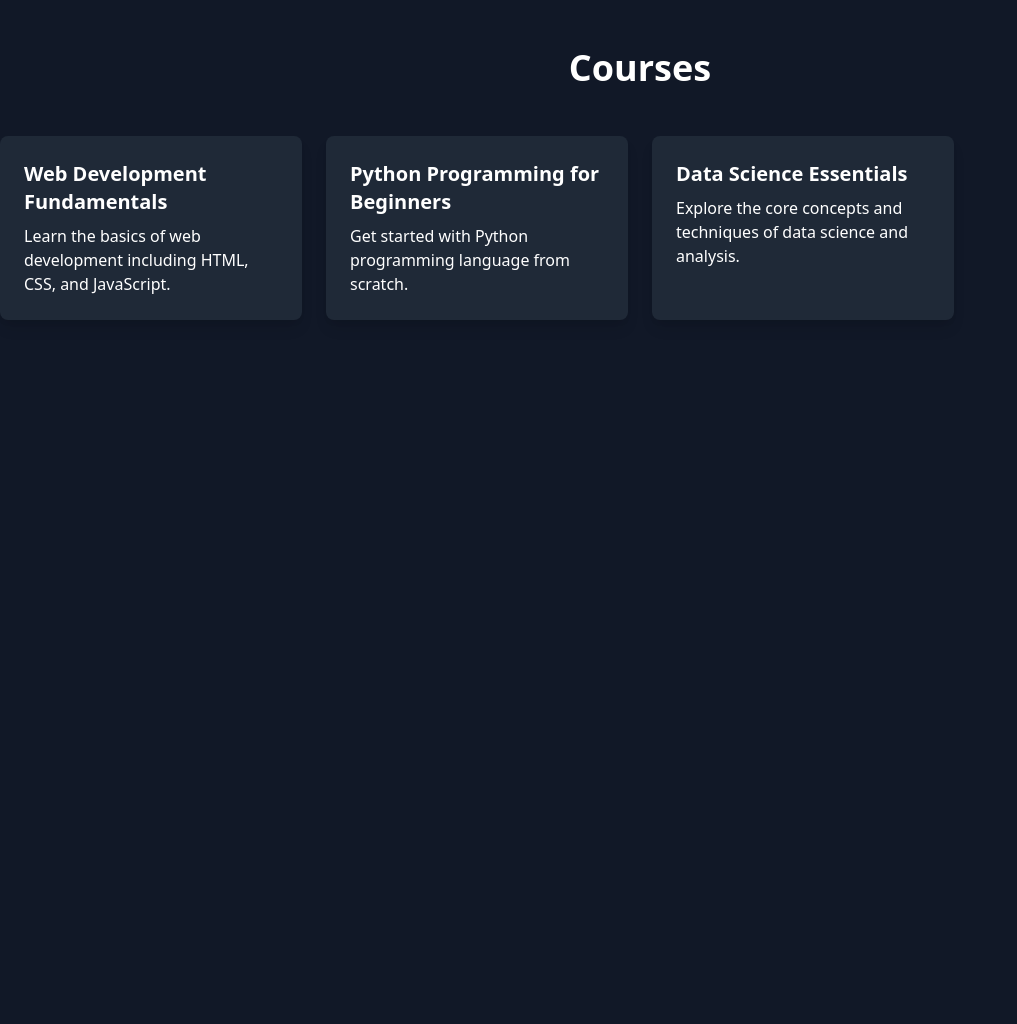
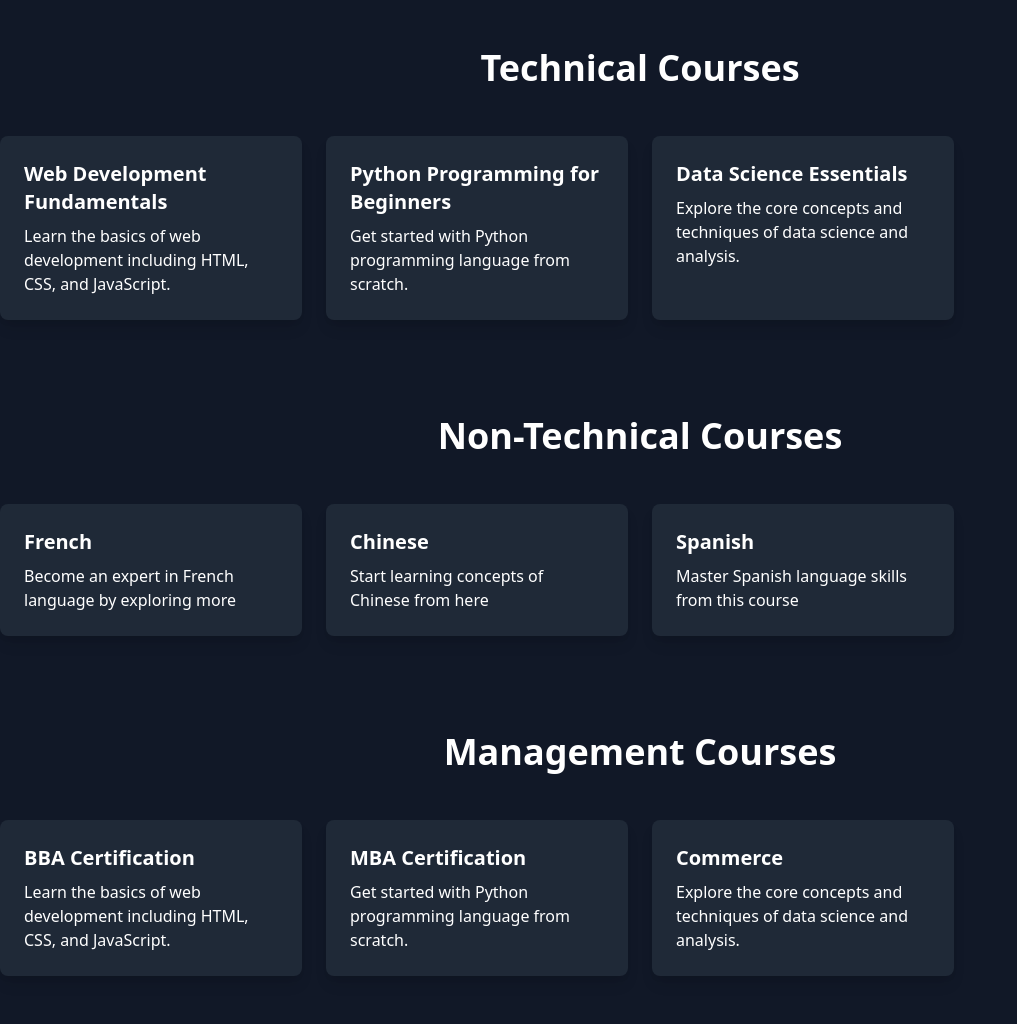
Before and after one commit to shivaneshwaran/JUPI-LEARN, a Flask app: page / in a window 1280 px wide. Shown: the part 64-1088 px from the top of the page, without its empty margins (0-1017 px from the left). Before the commit the page ends 384 px from the top, so only its background shows below. Run offline with Flask 3, Linux system fonts and the light colour scheme.

Commit message:
modified:   templates/JUPILEARNINGWEBAPP.HTML

```diff
--- a/templates/JUPILEARNINGWEBAPP.HTML
+++ b/templates/JUPILEARNINGWEBAPP.HTML
@@ -30,7 +30,7 @@
 
     <main class="container mx-auto py-12">
 
-        <h1 class="text-4xl font-extrabold text-center mb-12">Courses</h1>
+        <h1 class="text-4xl font-extrabold text-center mb-12">Technical Courses</h1>
 
         <div class="grid grid-cols-1 sm:grid-cols-2 md:grid-cols-3 lg:grid-cols-3 xl:grid-cols-4 gap-6">
             <div class="bg-gray-800 rounded-lg overflow-hidden shadow-lg">
@@ -56,6 +56,62 @@
 
     </main>
 
+    <main class="container mx-auto py-12">
+
+        <h1 class="text-4xl font-extrabold text-center mb-12">Non-Technical Courses</h1>
+
+        <div class="grid grid-cols-1 sm:grid-cols-2 md:grid-cols-3 lg:grid-cols-3 xl:grid-cols-4 gap-6">
+            <div class="bg-gray-800 rounded-lg overflow-hidden shadow-lg">
+                <div class="p-6">
+                    <h2 class="text-xl font-semibold mb-2">French</h2>
+                    <p class="text-base">Become an expert in French language by exploring more</p>
+                </div>
+            </div>
+            <div class="bg-gray-800 rounded-lg overflow-hidden shadow-lg">
+                <div class="p-6">
+                    <h2 class="text-xl font-semibold mb-2">Chinese</h2>
+                    <p class="text-base">Start learning concepts of Chinese from here</p>
+                </div>
+            </div>
+            <div class="bg-gray-800 rounded-lg overflow-hidden shadow-lg">
+                <div class="p-6">
+                    <h2 class="text-xl font-semibold mb-2">Spanish</h2>
+                    <p class="text-base">Master Spanish language skills from this course</p>
+                </div>
+            </div>
+            <!-- Add more course cards here -->
+        </div>
+
+    </main>
+
+    <main class="container mx-auto py-12">
+
+        <h1 class="text-4xl font-extrabold text-center mb-12">Management Courses</h1>
+
+        <div class="grid grid-cols-1 sm:grid-cols-2 md:grid-cols-3 lg:grid-cols-3 xl:grid-cols-4 gap-6">
+            <div class="bg-gray-800 rounded-lg overflow-hidden shadow-lg">
+                <div class="p-6">
+                    <h2 class="text-xl font-semibold mb-2">BBA Certification</h2>
+                    <p class="text-base">Learn the basics of web development including HTML, CSS, and JavaScript.</p>
+                </div>
+            </div>
+            <div class="bg-gray-800 rounded-lg overflow-hidden shadow-lg">
+                <div class="p-6">
+                    <h2 class="text-xl font-semibold mb-2">MBA Certification</h2>
+                    <p class="text-base">Get started with Python programming language from scratch.</p>
+                </div>
+            </div>
+            <div class="bg-gray-800 rounded-lg overflow-hidden shadow-lg">
+                <div class="p-6">
+                    <h2 class="text-xl font-semibold mb-2">Commerce</h2>
+                    <p class="text-base">Explore the core concepts and techniques of data science and analysis.</p>
+                </div>
+            </div>
+            <!-- Add more course cards here -->
+        </div>
+
+    </main>
+
 </body>
 
 </html>
```
